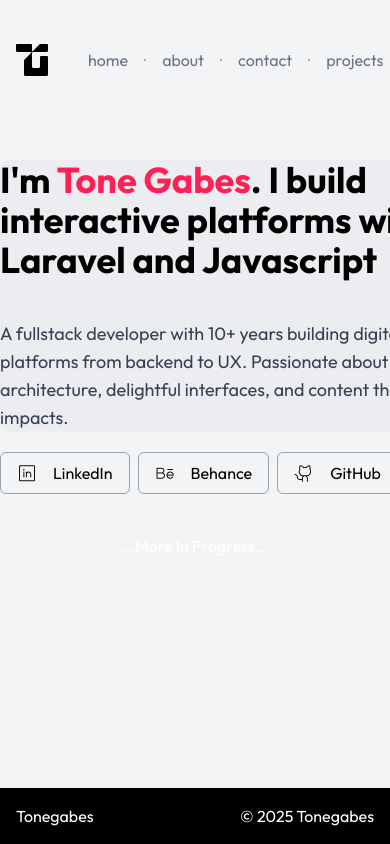
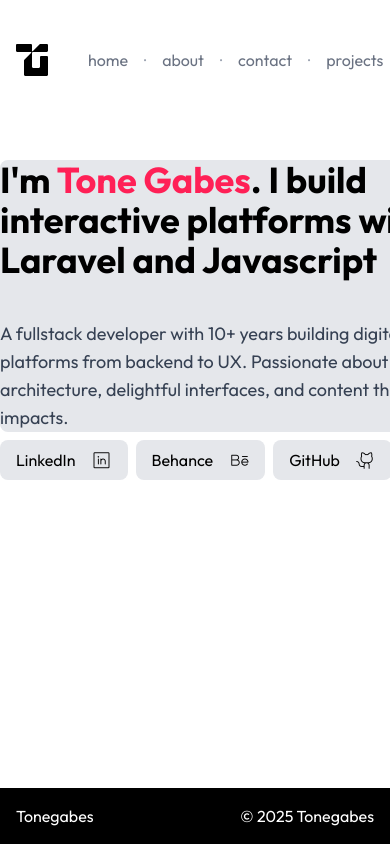
Before and after one commit to tonegabes/portfolio, an Astro site: page / in a window 390 px wide. Shown: the top 844 px of the page. Built offline with nearby package versions, Linux system fonts and the light colour scheme; Astro itself is replaced by a stand-in of ours.

Commit message:
refactor: reorganiza a seção Hero e implementa componente SocialButton para simplificar a navegação social. - Ajusta o layout da seção Hero para melhor responsividade. - Substitui links sociais por um componente reutilizável, melhorando a manutenção do código. - Atualiza estilos globais para novos componentes.

```diff
--- a/src/components/HeroSection.astro
+++ b/src/components/HeroSection.astro
@@ -4,11 +4,9 @@ import HeroImage from "../assets/heroimage.jpg";
 import HeroSocials from "./HeroSocials.astro";
 ---
 
-<div class="flex flex-col gap-1 max-w-7xl mx-auto w-fit mt-10">
-  <div class="flex gap-4">
-    <div
-      class="bg-color-section flex app-section-hover w-2/3 app-rounded-default"
-    >
+<div class="flex gap-4 max-w-7xl mx-auto w-fit mt-10">
+  <div class="flex flex-col gap-2 w-2/3">
+    <div class="section-bg-color flex grow app-rounded-default">
       <div class="flex flex-col gap-4 m-auto max-w-2xl">
         <h1 class="text-4xl font-bold">
           I'm <span class="text-rose-500">Tone Gabes</span>. I build interactive
@@ -22,14 +20,14 @@ import HeroSocials from "./HeroSocials.astro";
       </div>
     </div>
 
-    <div class="aspect-square w-1/3">
-      <Image
-        src={HeroImage}
-        alt="Hero Image"
-        class="w-full h-full object-cover app-rounded-default"
-      />
-    </div>
+    <HeroSocials />
   </div>
 
-  <HeroSocials />
+  <div class="aspect-square w-1/3">
+    <Image
+      src={HeroImage}
+      alt="Hero Image"
+      class="w-full h-full object-cover app-rounded-default"
+    />
+  </div>
 </div>
--- a/src/components/HeroSocials.astro
+++ b/src/components/HeroSocials.astro
@@ -1,38 +1,39 @@
-<nav class="flex gap-2 mt-4">
-  <a
-    href="https://www.linkedin.com/in/tonegabes/"
-    class="border border-gray-400 px-4 py-2 hover:bg-gray-900 hover:text-gray-50 rounded-md transition-all duration-300 flex items-center gap-4"
-  >
-    <i class="ph-light ph-linkedin-logo text-xl"></i>
-    LinkedIn
-  </a>
-  <a
-    href="https://www.behance.net/tonegabes"
-    class="border border-gray-400 px-4 py-2 hover:bg-gray-900 hover:text-gray-50 rounded-md transition-all duration-300 flex items-center gap-4"
-  >
-    <i class="ph-light ph-behance-logo text-xl"></i>
-    Behance
-  </a>
+---
+import SocialButton from "./SocialButton.astro";
 
-  <a
-    href="https://www.github.com/tonegabes"
-    class="border border-gray-400 px-4 py-2 hover:bg-gray-900 hover:text-gray-50 rounded-md transition-all duration-300 flex items-center gap-4"
-  >
-    <i class="ph-light ph-github-logo text-xl"></i>
-    GitHub
-  </a>
-  <a
-    href="https://www.twitter.com/tonegabes"
-    class="border border-gray-400 px-4 py-2 hover:bg-gray-900 hover:text-gray-50 rounded-md transition-all duration-300 flex items-center gap-4"
-  >
-    <i class="ph-light ph-twitter-logo text-xl"></i>
-    Twitter
-  </a>
-  <a
-    href="https://www.instagram.com/tonegabes"
-    class="border border-gray-400 px-4 py-2 hover:bg-gray-900 hover:text-gray-50 rounded-md transition-all duration-300 flex items-center gap-4"
-  >
-    <i class="ph-light ph-instagram-logo text-xl"></i>
-    Instagram
-  </a>
+const socials = [
+  {
+    href: "https://www.linkedin.com/in/tonegabes/",
+    icon: "ph-linkedin-logo",
+    text: "LinkedIn",
+  },
+  {
+    href: "https://www.behance.net/tonegabes",
+    icon: "ph-behance-logo",
+    text: "Behance",
+  },
+  {
+    href: "https://www.github.com/tonegabes",
+    icon: "ph-github-logo",
+    text: "GitHub",
+  },
+  {
+    href: "https://www.twitter.com/tonegabes",
+    icon: "ph-twitter-logo",
+    text: "Twitter",
+  },
+  {
+    href: "https://www.instagram.com/tonegabes",
+    icon: "ph-instagram-logo",
+    text: "Instagram",
+  },
+];
+---
+
+<nav class="flex gap-2">
+  {
+    socials.map((social) => (
+      <SocialButton href={social.href} icon={social.icon} text={social.text} />
+    ))
+  }
 </nav>
--- /dev/null
+++ b/src/components/SocialButton.astro
@@ -0,0 +1,25 @@
+---
+interface Props {
+  href: string;
+  icon: string;
+  text: string;
+}
+
+const { href, icon, text }: Props = Astro.props;
+---
+
+<a
+  href={href}
+  class="justify-between grow social-btn-bg-color px-4 py-2 hover:text-gray-50 app-rounded-default transition-all duration-300 flex items-center gap-4 group"
+  target="_blank"
+>
+  {text}
+  <div class="">
+    <i
+      class={`ph-light ${icon} block text-xl transition-all duration-300 group-hover:hidden`}
+    ></i>
+    <i
+      class={`ph-light hidden ph-arrow-up-right text-xl transition-all duration-300 group-hover:block`}
+    ></i>
+  </div>
+</a>
--- a/src/styles/global.css
+++ b/src/styles/global.css
@@ -2,28 +2,36 @@
 
 @theme {
   --font-sans: "Outfit", sans-serif;
+  --section-bg-color: var(--color-gray-200);
 }
 
-.app-section-hover {
-  @apply hover:scale-[0.99] ease-out transition-all duration-100;
+/* App */
+.app-bg-color {
+  @apply bg-gray-100;
 }
 
 .app-rounded-default {
   @apply rounded-lg;
 }
 
-.bg-color-app {
-  @apply bg-gray-100;
+/* Section */
+.section-bg-color {
+  background-color: var(--section-bg-color);
 }
-
-.bg-color-section {
-  @apply bg-gray-200/50;
-}
-
 .section-content {
   @apply max-w-5xl mx-auto p-10;
 }
+.section-hover {
+  @apply hover:scale-[0.99] ease-out transition-all duration-100;
+}
 
+/* Social Button */
+.social-btn-bg-color {
+  background-color: var(--section-bg-color);
+  @apply hover:bg-black;
+}
+
+/* Top Bar */
 .top-bar-links a {
   @apply hover:text-black hover:underline transition-colors duration-300;
 }
```
